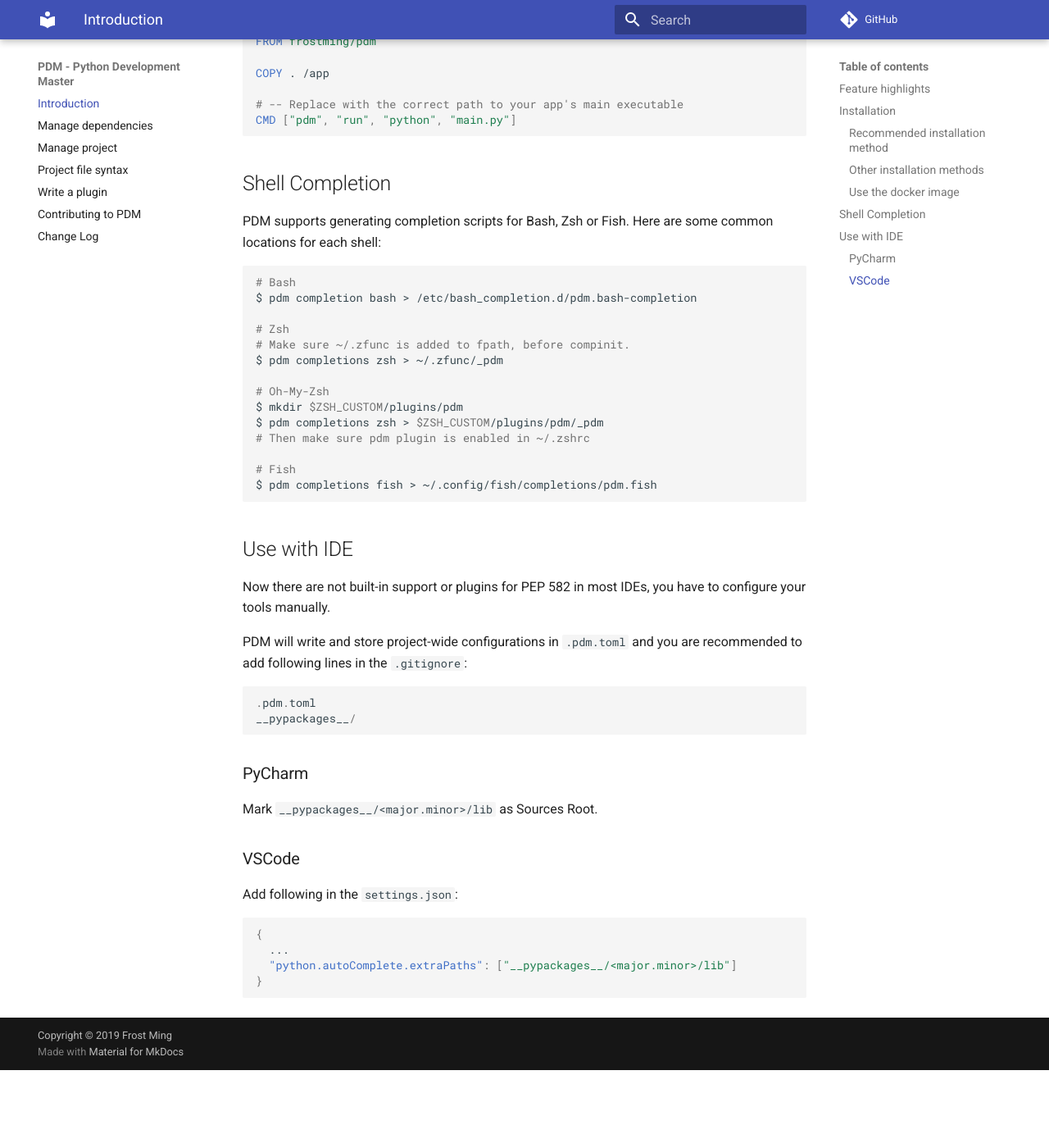
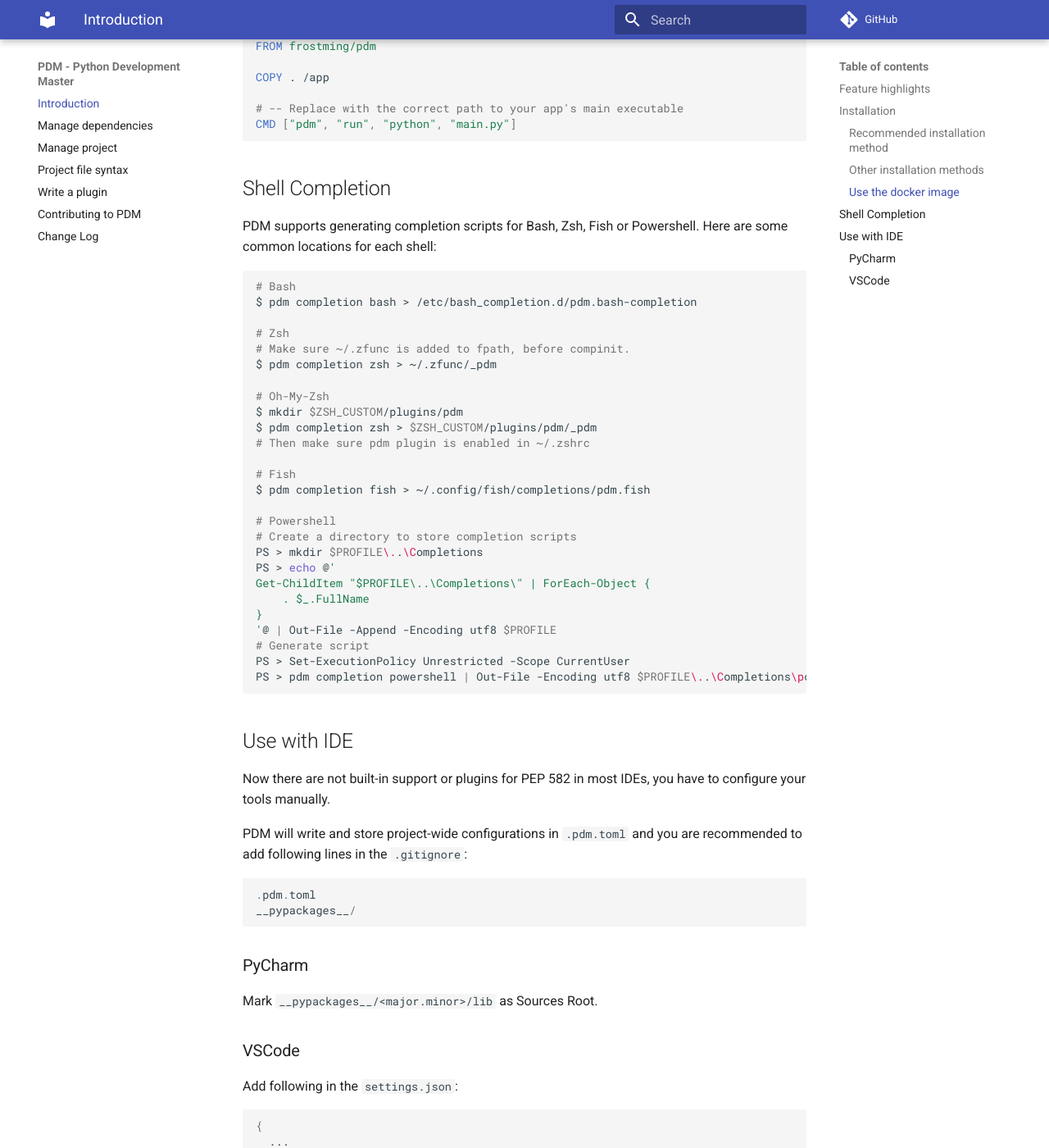
Before and after one commit to ChrisSanderser/pd-ms, an MkDocs documentation site: the page built from docs/docs/index.md, in a window 1280 px wide and 1400 px high, scrolled down 1316 px. Shown: the whole window at 82% size. Built offline with MkDocs 1.6.1 and Material for MkDocs 9.7.7, drawn with Linux system fonts in a browser that asks for light colours; comment, search, counter and statistics services are not loaded; before the commit the page ends 2621 px from its top, so only the background shows below that.

Commit message:
support powershell completion

````diff
--- a/docs/docs/index.md
+++ b/docs/docs/index.md
@@ -18,8 +18,8 @@ in a similar way to `npm` that doesn't need to create a virtualenv at all!
 PDM requires Python 3.7+ to be installed. It works on multiple platforms including Windows, Linux and MacOS.
 
 !!! note
-    There is no restriction about what Python version that your project is using but installing
-    PDM itself needs Python 3.7+.
+There is no restriction about what Python version that your project is using but installing
+PDM itself needs Python 3.7+.
 
 ### Recommended installation method
 
@@ -53,7 +53,7 @@ CMD ["pdm", "run", "python", "main.py"]
 
 ## Shell Completion
 
-PDM supports generating completion scripts for Bash, Zsh or Fish. Here are some common locations for each shell:
+PDM supports generating completion scripts for Bash, Zsh, Fish or Powershell. Here are some common locations for each shell:
 
 ```bash
 # Bash
@@ -61,15 +61,27 @@ $ pdm completion bash > /etc/bash_completion.d/pdm.bash-completion
 
 # Zsh
 # Make sure ~/.zfunc is added to fpath, before compinit.
-$ pdm completions zsh > ~/.zfunc/_pdm
+$ pdm completion zsh > ~/.zfunc/_pdm
 
 # Oh-My-Zsh
 $ mkdir $ZSH_CUSTOM/plugins/pdm
-$ pdm completions zsh > $ZSH_CUSTOM/plugins/pdm/_pdm
+$ pdm completion zsh > $ZSH_CUSTOM/plugins/pdm/_pdm
 # Then make sure pdm plugin is enabled in ~/.zshrc
 
 # Fish
-$ pdm completions fish > ~/.config/fish/completions/pdm.fish
+$ pdm completion fish > ~/.config/fish/completions/pdm.fish
+
+# Powershell
+# Create a directory to store completion scripts
+PS > mkdir $PROFILE\..\Completions
+PS > echo @'
+Get-ChildItem "$PROFILE\..\Completions\" | ForEach-Object {
+    . $_.FullName
+}
+'@ | Out-File -Append -Encoding utf8 $PROFILE
+# Generate script
+PS > Set-ExecutionPolicy Unrestricted -Scope CurrentUser
+PS > pdm completion powershell | Out-File -Encoding utf8 $PROFILE\..\Completions\pdm_completion.ps1
 ```
 
 ## Use with IDE
--- a/pyproject.toml
+++ b/pyproject.toml
@@ -37,7 +37,7 @@ python-cfonts = "*"
 resolvelib = "<1.0.0,>=0.3.0"
 pdm-pep517 = "<1.0.0,>=0.1.0"
 build = "<1.0.0,>=0.0.4"
-pycomplete = "<1.0.0,>=0.1.0"
+pycomplete = "<1.0.0,>=0.2.0"
 
 [tool.pdm.dev-dependencies]
 pytest = "*"
````
Also changed, not shown: 1 other file.
